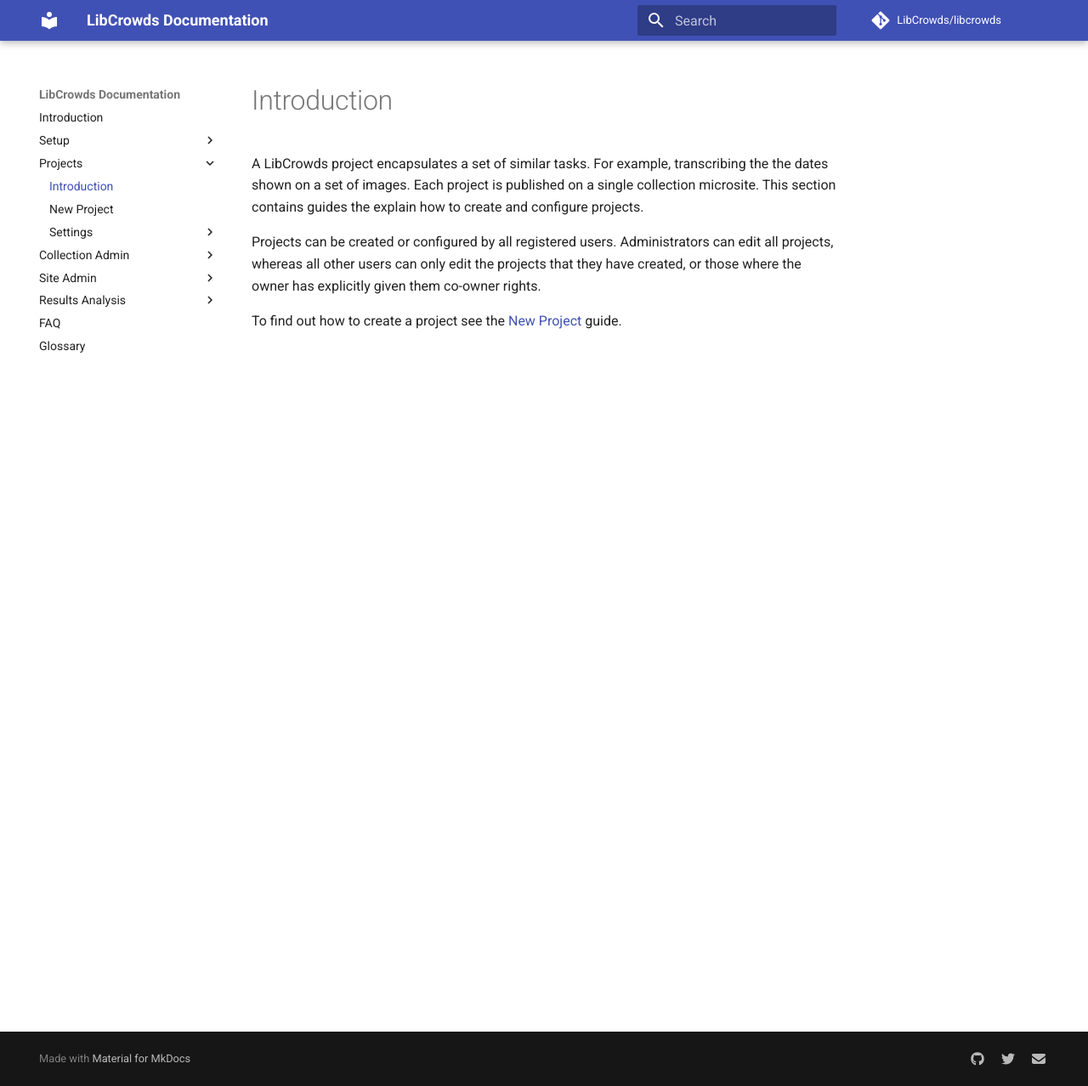
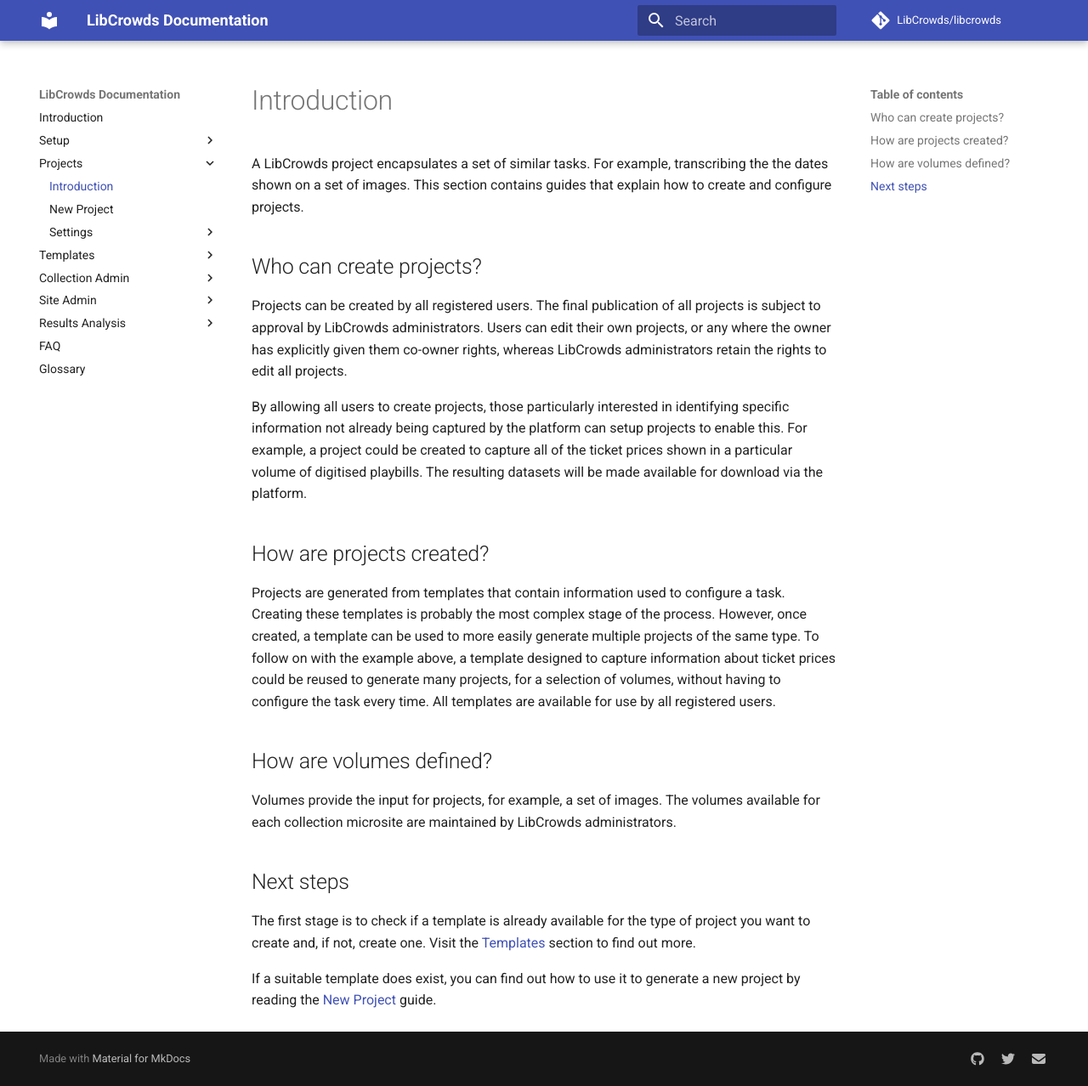
Before and after one commit to LibCrowds/docs, an MkDocs documentation site: the page built from docs/projects/introduction.md, in a window 1280 px wide and 1278 px high. Shown: the whole window at 85% size. Built offline with MkDocs 1.6.1 and Material for MkDocs 9.7.7, drawn with Linux system fonts in a browser that asks for light colours; comment, search, counter and statistics services are not loaded; old or Windows-style settings are respelled for this version of MkDocs.

Commit message:
Update docs

```diff
--- a/docs/projects/introduction.md
+++ b/docs/projects/introduction.md
@@ -1,12 +1,44 @@
 A LibCrowds project encapsulates a set of similar tasks. For example,
-transcribing the the dates shown on a set of images. Each project is published
-on a single collection microsite. This section contains guides the explain
-how to create and configure projects.
+transcribing the the dates shown on a set of images. This section contains
+guides that explain how to create and configure projects.
 
-Projects can be created or configured by all registered users. Administrators
-can edit all projects, whereas all other users can only edit the projects that
-they have created, or those where the owner has explicitly given them co-owner
-rights.
+## Who can create projects?
 
-To find out how to create a project see the
-[New Project](/projects/new.md) guide.
+Projects can be created by all registered users. The final publication
+of all projects is subject to approval by LibCrowds administrators. Users can
+edit their own projects, or any where the owner has explicitly given them
+co-owner rights, whereas LibCrowds administrators retain the rights to edit
+all projects.
+
+By allowing all users to create projects, those particularly interested in
+identifying specific information not already being captured by the platform
+can setup projects to enable this. For example, a project could be created to
+capture all of the ticket prices shown in a particular volume of digitised
+playbills. The resulting datasets will be made available for download via the
+platform.
+
+## How are projects created?
+
+Projects are generated from templates that contain information used to
+configure a task. Creating these templates is probably the most complex stage
+of the process. However, once created, a template can be used to more easily
+generate multiple projects of the same type. To follow on with the example
+above, a template designed to capture information about ticket prices could be
+reused to generate many projects, for a selection of volumes, without having
+to configure the task every time. All templates are available for use by all
+registered users.
+
+## How are volumes defined?
+
+Volumes provide the input for projects, for example, a set of images. The
+volumes available for each collection microsite are maintained by LibCrowds
+administrators.
+
+## Next steps
+
+The first stage is to check if a template is already available for the type of
+project you want to create and, if not, create one. Visit the
+[Templates](/templates/introduction) section to find out more.
+
+If a suitable template does exist, you can find out how to use it to generate
+a new project by reading the [New Project](/projects/new.md) guide.
--- a/mkdocs.yml
+++ b/mkdocs.yml
@@ -42,6 +42,8 @@ pages:
       - Help: 'projects/help.md'
       - Volume: 'projects/volume.md'
       - Results: 'projects/results.md'
+  - Templates:
+    - Introduction: 'templates/introduction.md'
   - Collection Admin:
     - Introduction: 'collections/introduction.md'
     - New Collection: 'collections/new.md'
```
Also changed, not shown: docs/projects/new.md (+0 -7 lines), docs/templates/introduction.md (added).
